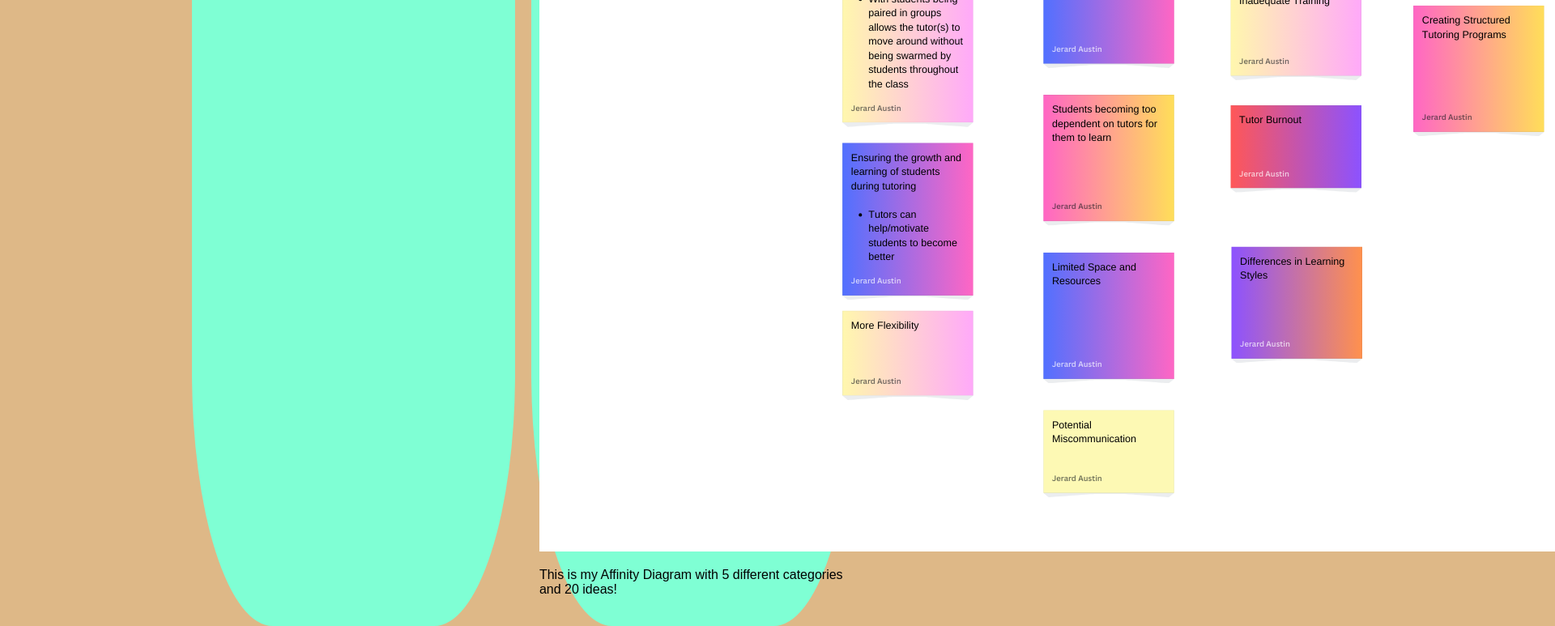
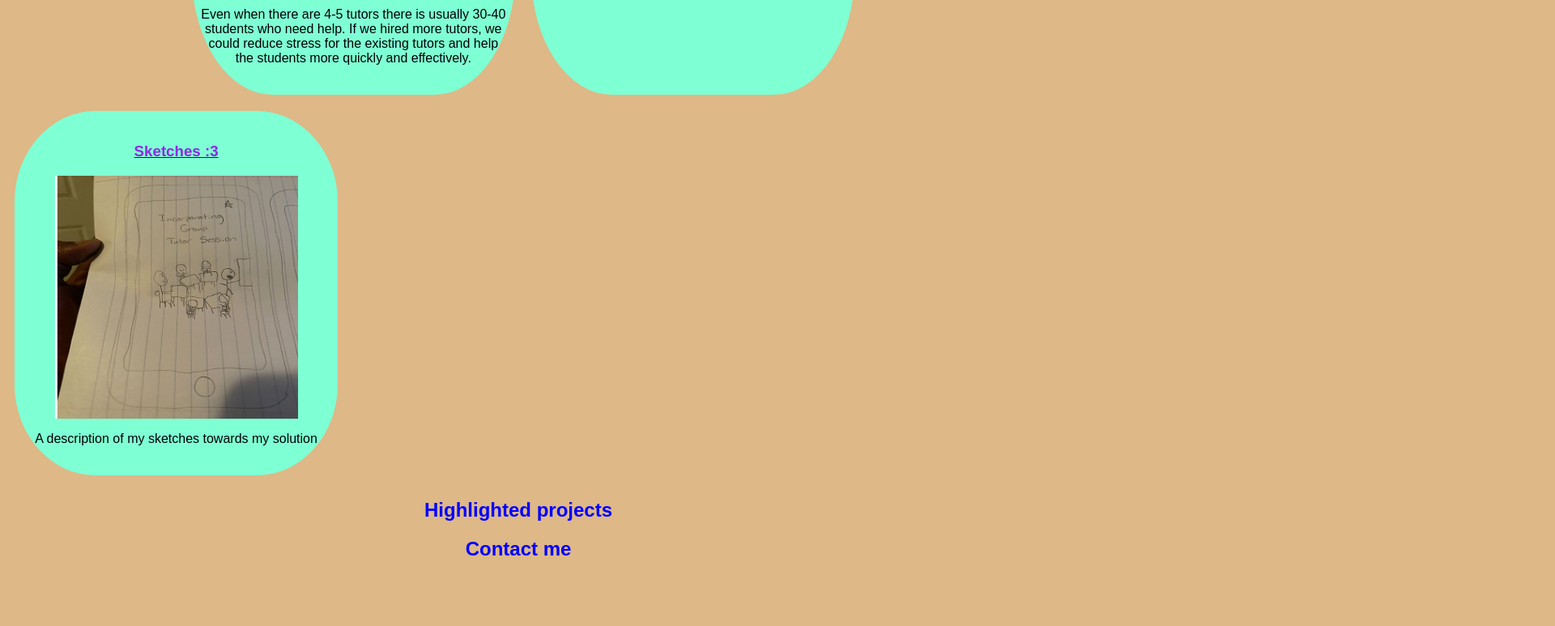
Before and after one commit to CSCE-JerardA/CSCE-JerardA.github.io, a plain HTML site: page index.html in a window 1280 px wide. Shown: the part 800-1573 px from the top of the page at 81% size, 1920 px wide, since content can reach past the window. After the commit the page ends 1512 px from the top, so only its background shows below. Drawn offline with Linux system fonts and the light colour scheme.

Commit message:
major changes

```diff
--- a/Cstylesheet/styles.css
+++ b/Cstylesheet/styles.css
@@ -26,6 +26,7 @@ h3{
 .projects{
     display: flex;
     flex-wrap:wrap;
+    text-align: center;
  }
 .project{
     width: 30%;
@@ -38,3 +39,19 @@ h3{
 
     border-radius: 25%;
 }
+
+.project img{
+
+    width : 300px;
+    height: 300px;
+    margin: 10px;
+    border:2px solid rgb(blue);
+    display:block;
+    margin:auto;
+
+}
+
+a{
+    text-decoration: underline;
+    color:blue
+}
--- a/index.html
+++ b/index.html
@@ -37,6 +37,26 @@
                     This is my Affinity Diagram with 5 different categories and 20 ideas!
                 </p>
             </section>
+            <!--Sketches-->
+            <section class = "project">
+                <a href="files/Sketches.Doc.pdf">
+                    <h3>Sketches :3 </h3>
+                </a>
+                <a href="files/Sketches.Doc.pdf">
+                    <img src="images/RoughSketches.png">
+                </a>
+                <p>
+                    A description of my sketches towards my solution
+                </p>
+
+
+
+
+
+
+            </section>
+
+
         </div>
             <h2>Highlighted projects</h2></div>
         <div class="contact">
```
Also changed, not shown: images/New Bitmap image.bmp (added), images/RoughSketches.png (added), 3 other files.
